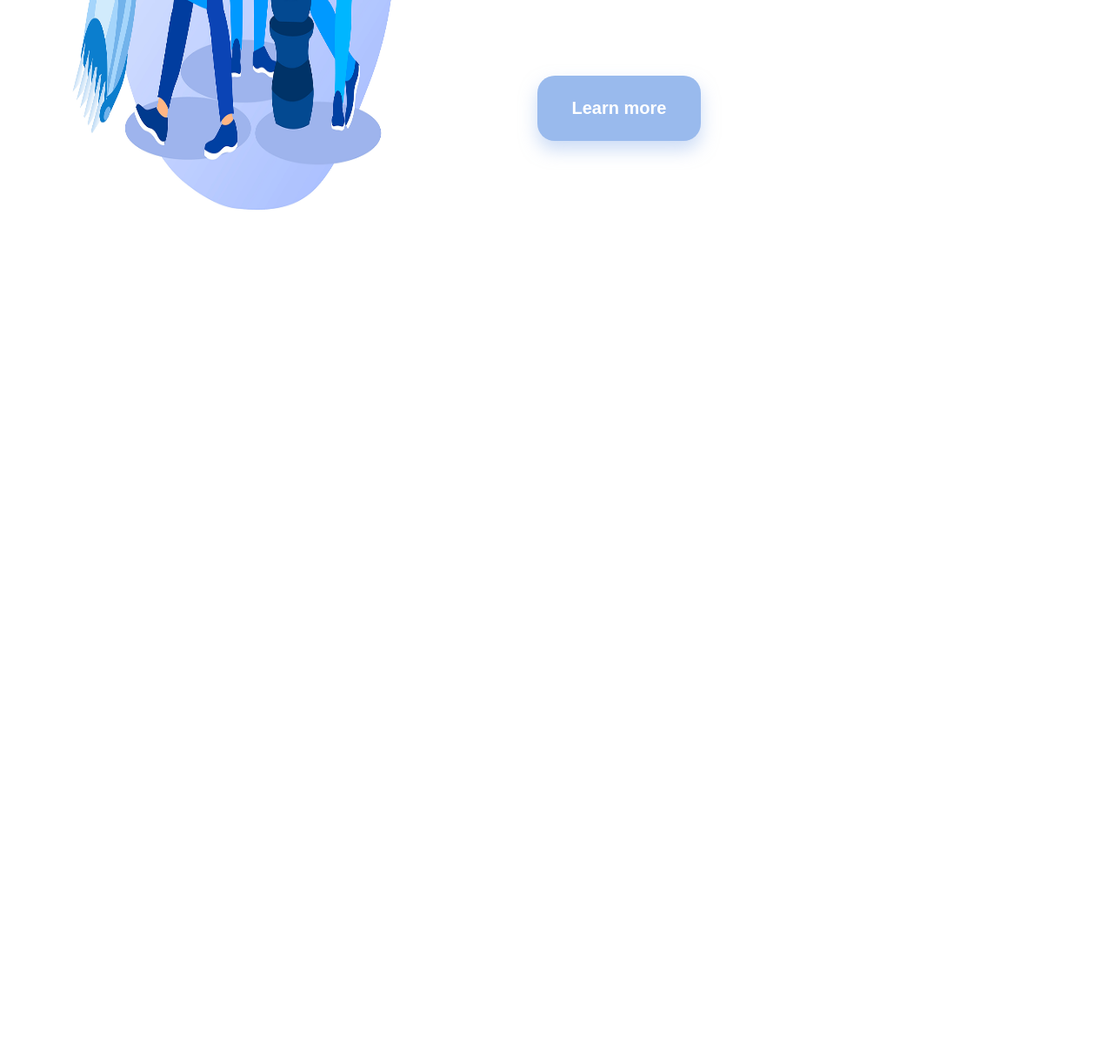
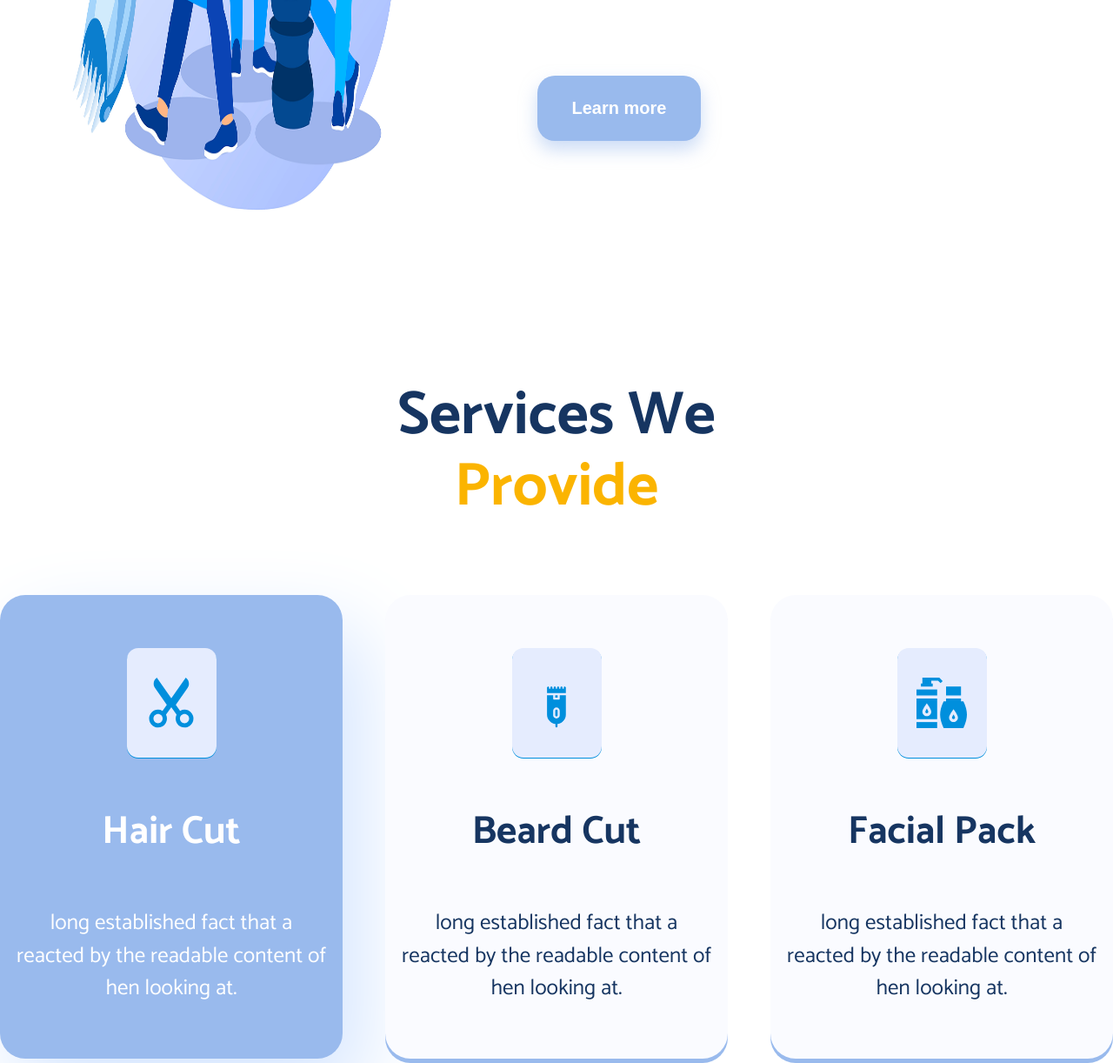
Before and after one commit to listik25233-list/Barber, a plain HTML site: page index.html in a window 1280 px wide. Shown: the part 1810-3032 px from the top of the page at 87% size. Before the commit the page ends 2110 px from the top, so only its background shows below. Drawn offline with Linux system fonts and the light colour scheme.

Commit message:
three-commit

```diff
--- a/css/style.css
+++ b/css/style.css
@@ -168,7 +168,6 @@
     margin-top: 98px;
     margin-bottom: 138px;
     margin-left: 188px;
-    letter-spacing: 3%;
     font-weight: 700;
     font-size: 20px;
     color: #fff;
@@ -204,7 +203,7 @@
     margin-left: 152px;
 }
 
-.History-yellow {
+.yellow {
     color: #fbb400;
     letter-spacing: 3%;
 }
@@ -250,3 +249,98 @@
     max-width: 968px;
     max-height: 968px;
 }
+
+.container-center {
+    display: flex;
+    justify-content: center;
+    margin-top: 138px;
+}
+
+.service-we {
+    max-width: 387px;
+    max-height: 164px;
+    font-weight: 700;
+    font-size: 70px;
+    line-height: 81.62px;
+    text-align: center;
+    margin-bottom: 83px;
+}
+
+.cards {
+    display: flex;
+    justify-content: center;
+    gap: 49px;
+    margin-bottom: 272px;
+}
+
+.cards-properties {
+    display: flex;
+    justify-content: center;
+    align-items: center;
+    flex-direction: column;
+    width: 441px;
+    height: 533px;
+    border-radius: 29px;
+    background-color: #FAFBFF;
+    box-shadow: 0px 5px 0px 0px #99BAED;
+
+}
+
+.main-card-properties {
+    background-color: #99BAED;
+    box-shadow: 23px 39px 94px 0px rgba(212, 229, 255, 1);
+}
+
+.highlighting {
+    display: flex;
+    justify-content: center;
+    align-items: center;
+    width: 103px;
+    height: 126px;
+    background-color: #E5ECFE;
+    border-radius: 13px;
+    margin-bottom: 59px;
+    box-shadow: 0px 1px 0px 0px #008FDD;
+}
+
+.img-cards {
+    display: flex;
+    width: 66px;
+    height: 58px;
+}
+
+.title-card {
+    font-weight: 700;
+    font-size: 45px;
+    line-height: 52.47px;
+    letter-spacing: 3%;
+    text-align: center;
+    margin-bottom: 60px;
+}
+
+.main-title-card {
+    color: #FFF;
+}
+
+.text-card {
+    font-weight: 400;
+    font-size: 25px;
+    line-height: 37.65px;
+    letter-spacing: 3%;
+    text-align: center;
+    max-width: 359px;
+    max-height: 114px;
+}
+
+.main-text-card {
+    color: #fff;
+
+}
+
+.our-gallery {
+    font-weight: 700;
+    font-size: 70px;
+    line-height: 81.62px;
+    letter-spacing: 3%;
+    text-align: center;
+}
--- a/index.html
+++ b/index.html
@@ -56,7 +56,7 @@
           </div>
           <div class="text-section">
             <h2 class="Our-blue">
-              Our <span class="History-yellow">History</span>
+              Our <span class="yellow">History</span>
             </h2>
             <p class="paragraph-history">
               It is a long established fact that a reader will be distracted by
@@ -70,6 +70,54 @@
           </div>
         </div>
       </section>
+      <section class="content-section">
+        <div class="container-center">
+          <h2 class="service-we">
+            Services We <span class="yellow">Provide</span>
+          </h2>
+        </div>
+        <div class="cards">
+          <div class="cards-properties main-card-properties">
+            <div class="highlighting">
+              <img src="/images/nosh.svg" alt="nozhnitsi" class="img-cards" />
+            </div>
+            <h3 class="title-card main-title-card">Hair Cut</h3>
+            <p class="text-card main-text-card">
+              long established fact that a reacted by the readable content of
+              hen looking at.
+            </p>
+          </div>
+          <div class="cards-properties">
+            <div class="highlighting">
+              <img
+                src="/images/electric-razor 1.svg"
+                alt="razor"
+                class="img-cards"
+              />
+            </div>
+            <h3 class="title-card">Beard Cut</h3>
+            <p class="text-card">
+              long established fact that a reacted by the readable content of
+              hen looking at.
+            </p>
+          </div>
+          <div class="cards-properties">
+            <div class="highlighting">
+              <img src="/images/cleanser 1.svg" alt="razor" class="img-cards" />
+            </div>
+            <h3 class="title-card">Facial Pack</h3>
+            <p class="text-card">
+              long established fact that a reacted by the readable content of
+              hen looking at.
+            </p>
+          </div>
+        </div>
+      </section>
+      <section class="content-section">
+        <div class="container-center">
+        <h2 class="our-gallery">Our <span class="yellow">Gallery</span></h2>
+      </div>
+      </section>
     </main>
   </body>
 </html>
```
Also changed, not shown: images/cleanser 1.svg (added), images/electric-razor 1.svg (added), images/nosh.svg (added).
